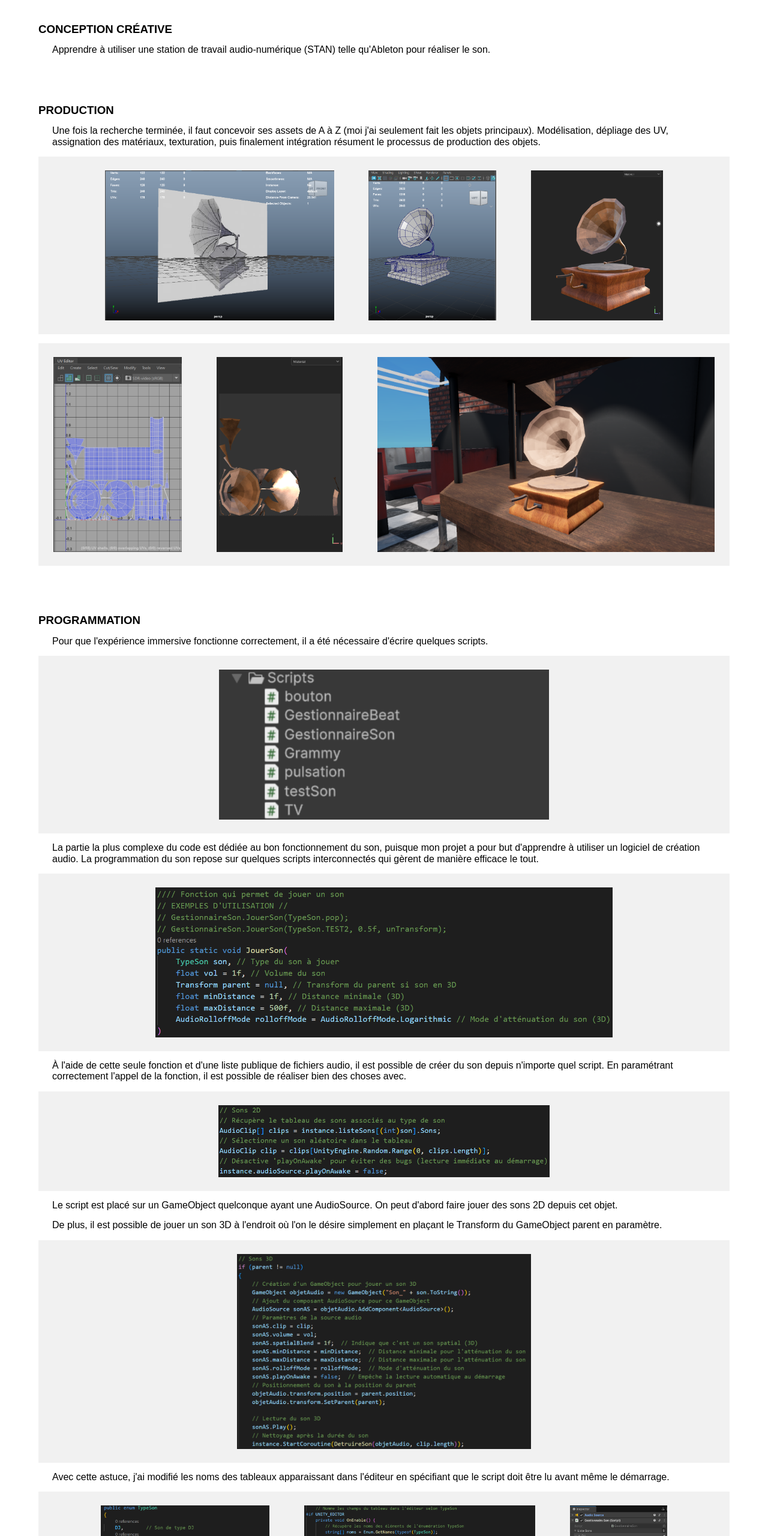
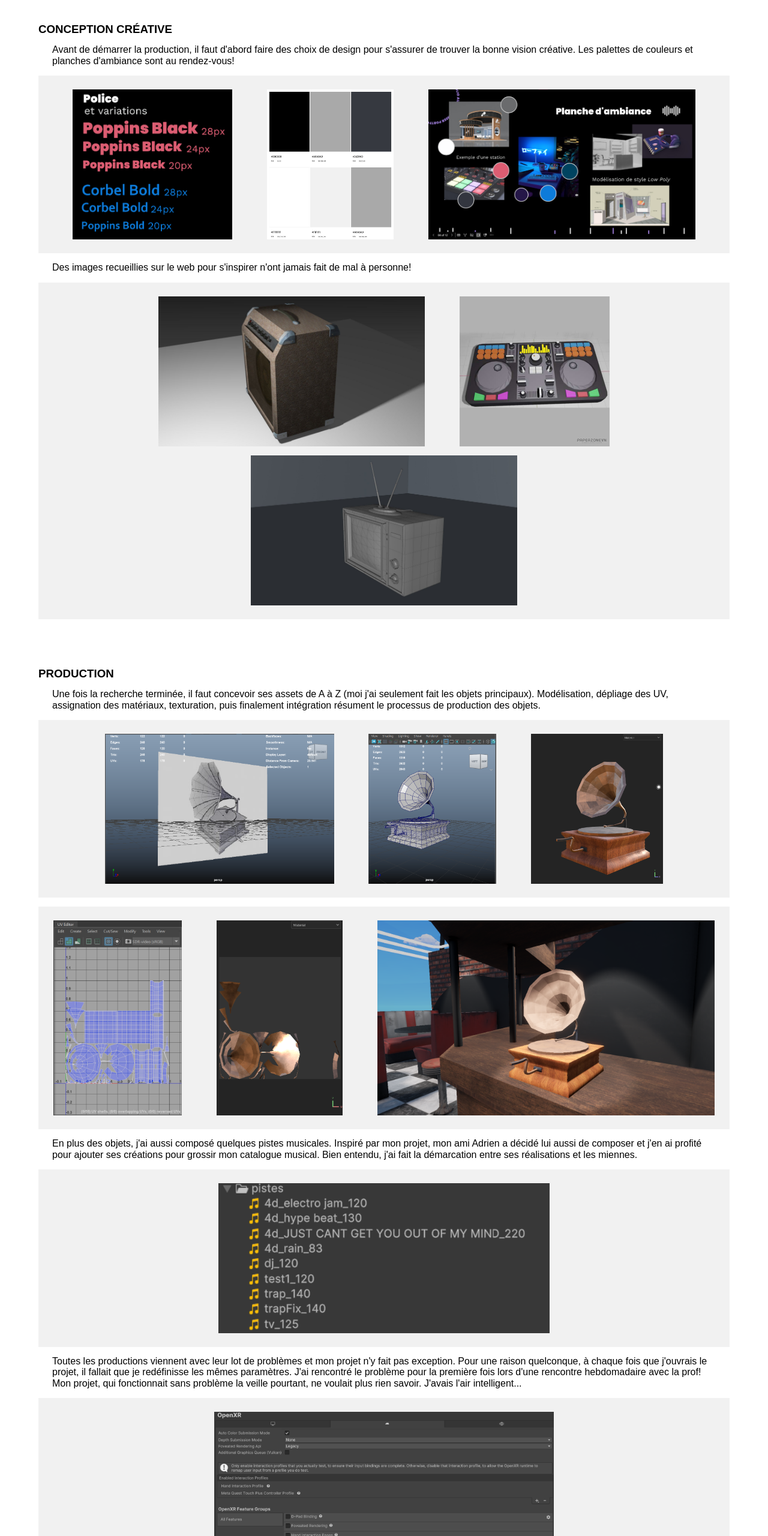
Before and after one commit to s1v0lc/ESP, a plain HTML site: page index.html in a window 1280 px wide. Shown: the part 4380-6940 px from the top of the page at 60% size. Drawn offline with nearby package versions, Linux system fonts and the light colour scheme.

Commit message:
s6-vendredi AJout section Conception créative

```diff
--- a/index.html
+++ b/index.html
@@ -170,10 +170,24 @@
                 <div class="avancement__contenu">
                     <h3>CONCEPTION CRÉATIVE</h3>
                     <p>
-                        Apprendre à utiliser une station de travail
-                        audio-numérique (STAN) telle qu'Ableton pour
-                        réaliser le son.
+                        Avant de démarrer la production, il faut d'abord faire des choix de design pour s'assurer de
+                        trouver la bonne vision créative. Les palettes de couleurs et planches d'ambiance sont au
+                        rendez-vous!
                     </p>
+                    <div class="avancement__img_moyen">
+                        <img src="images/creation/polices.png" alt="">
+                        <img src="images/creation/paletteWeb.jpeg" alt="">
+                        <img src="images/creation/moodboard.png" alt="">
+                    </div>
+                    <p>
+                        Des images recueillies sur le web pour s'inspirer n'ont jamais fait de mal à personne!
+                    </p>
+                    <div class="avancement__img_moyen">
+                        <img src="images/creation/ampli.png" alt="">
+                        <img src="images/creation/mixer.png" alt="">
+                        <img src="images/creation/tv.jpg" alt="">
+                        <!-- <img src="images/creation/ampli.png" alt=""> -->
+                    </div>
                 </div>
                 <!-- Prod -->
                 <div class="avancement__contenu">
@@ -192,6 +206,25 @@
                         <img src="images/progression/uv.png" alt="">
                         <img src="images/progression/uv2.png" alt="">
                         <img src="images/resultats/grammy.png" alt="">
+                    </div>
+                    <p>
+                        En plus des objets, j'ai aussi composé quelques pistes musicales. Inspiré par mon projet, mon
+                        ami Adrien a décidé lui aussi de composer et j'en ai profité pour ajouter ses créations pour
+                        grossir mon catalogue musical. Bien entendu, j'ai fait la démarcation entre ses réalisations et
+                        les miennes.
+                    </p>
+                    <div class="avancement__img_moyen">
+                        <img src="images/unity/pistes.png" alt="">
+                    </div>
+                    <p>
+                        Toutes les productions viennent avec leur lot de problèmes et mon projet n'y fait pas exception.
+                        Pour une raison quelconque, à chaque fois que j'ouvrais le projet, il fallait que je redéfinisse
+                        les mêmes paramètres. J'ai rencontré le problème pour la première fois lors d'une rencontre
+                        hebdomadaire avec la prof! Mon projet, qui fonctionnait sans problème la veille pourtant, ne
+                        voulait plus rien savoir. J'avais l'air intelligent...
+                    </p>
+                    <div class="avancement__img_grand">
+                        <img src="images/unity/settings.png" alt="">
                     </div>
                 </div>
                 <!-- Prog -->
```
Also changed, not shown: images/creation/ampli.png (added), images/creation/mixer.png (added), images/creation/moodboard.png (added), images/creation/paletteWeb.jpeg (added), images/creation/polices.png (added), images/creation/tv.jpg (added).
